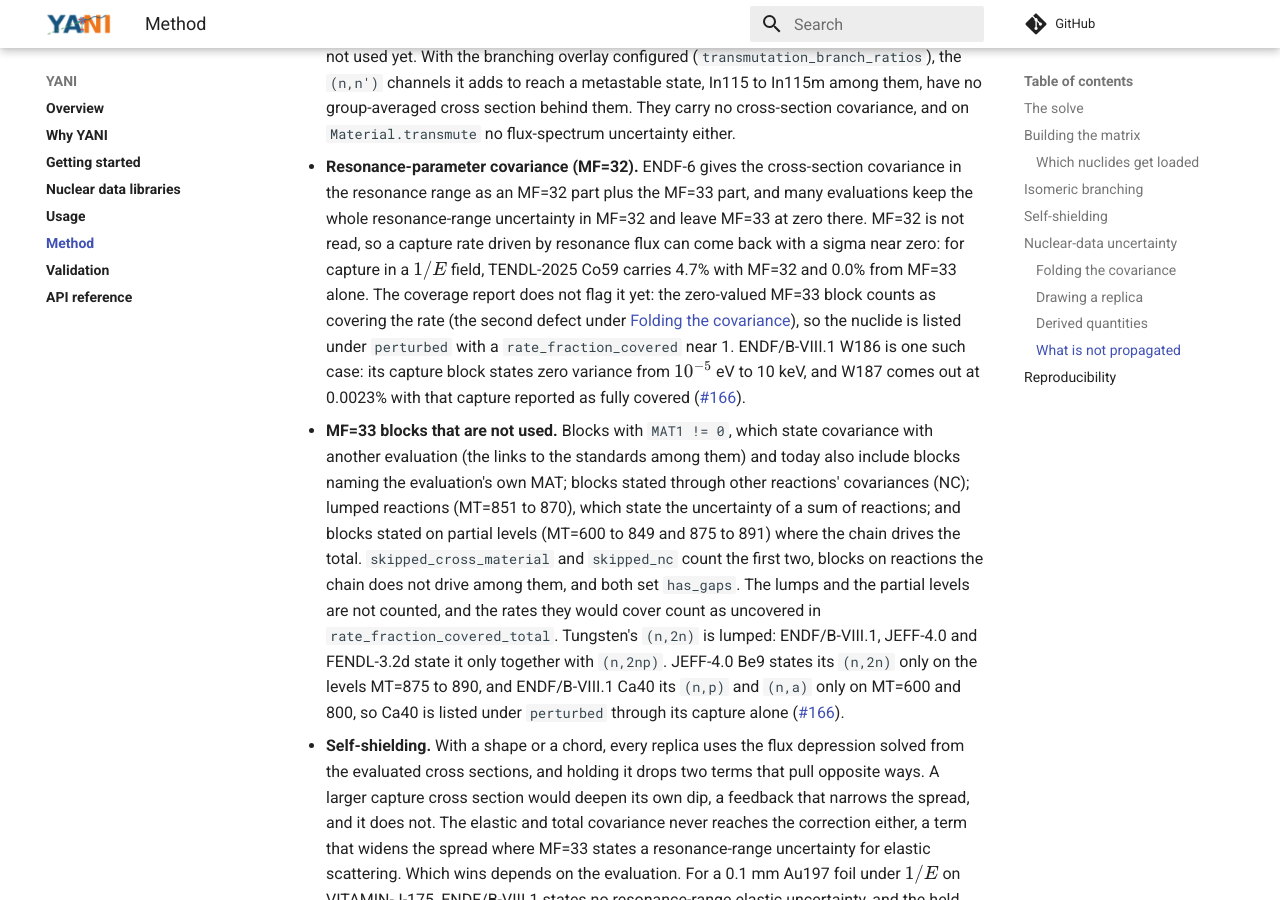
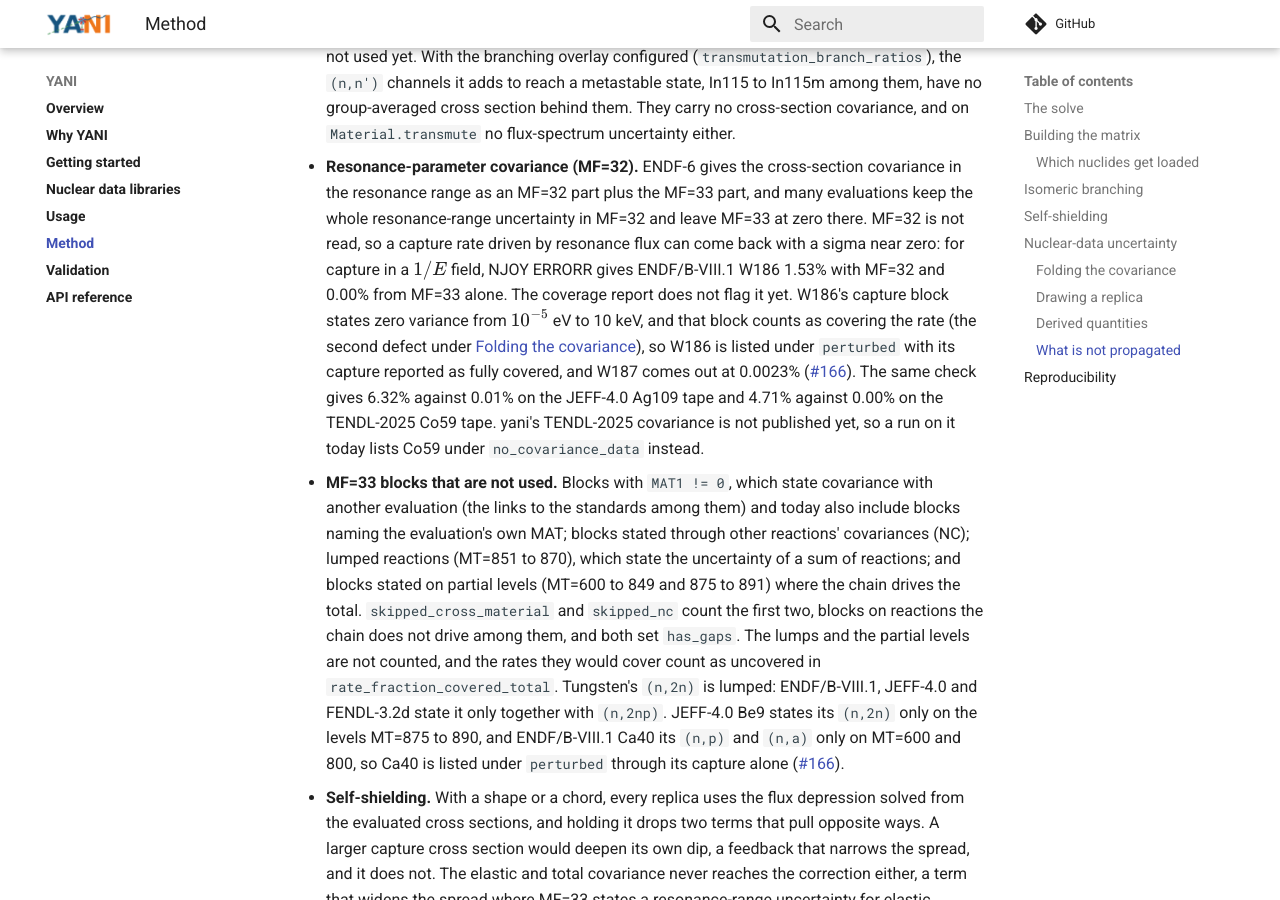
Before and after one commit to fusion-neutronics/yani, an MkDocs documentation site: the page built from docs/method.md, in a window 1280 px wide and 900 px high, scrolled down 6915 px. Built offline with MkDocs 1.6.1 and Material for MkDocs 9.7.7, drawn with Linux system fonts in a browser that asks for light colours; comment, search, counter and statistics services are not loaded.

Commit message:
Lead the MF=32 case with an evaluation whose covariance is published
The MF=32 bullet opened on TENDL-2025 Co59 and then said the nuclide is
listed under perturbed with a coverage near 1. TENDL-2025 covariance is
not published, so a run on it today lists Co59 under no_covariance_data.
The bullet now leads with ENDF/B-VIII.1 W186 (1.53% with MF=32 against
0.00% without, NJOY ERRORR per core #166), which does show that
behaviour, and labels the Co59 and Ag109 figures as the tapes'.

```diff
--- a/docs/method.md
+++ b/docs/method.md
@@ -331,15 +331,17 @@ where.
   covariance in the resonance range as an MF=32 part plus the MF=33 part, and
   many evaluations keep the whole resonance-range uncertainty in MF=32 and leave
   MF=33 at zero there. MF=32 is not read, so a capture rate driven by resonance
-  flux can come back with a sigma near zero: for capture in a $1/E$ field,
-  TENDL-2025 Co59 carries 4.7% with MF=32 and 0.0% from MF=33 alone. The
-  coverage report does not flag it yet: the zero-valued MF=33 block counts as
-  covering the rate (the second defect under
-  [Folding the covariance](#folding-the-covariance)), so the nuclide is listed
-  under `perturbed` with a `rate_fraction_covered` near 1. ENDF/B-VIII.1 W186 is
-  one such case: its capture block states zero variance from $10^{-5}$ eV to
-  10 keV, and W187 comes out at 0.0023% with that capture reported as fully
-  covered ([#166][core166]).
+  flux can come back with a sigma near zero: for capture in a $1/E$ field, NJOY
+  ERRORR gives ENDF/B-VIII.1 W186 1.53% with MF=32 and 0.00% from MF=33 alone.
+  The coverage report does not flag it yet. W186's capture block states zero
+  variance from $10^{-5}$ eV to 10 keV, and that block counts as covering the
+  rate (the second defect under
+  [Folding the covariance](#folding-the-covariance)), so W186 is listed under
+  `perturbed` with its capture reported as fully covered, and W187 comes out at
+  0.0023% ([#166][core166]). The same check gives 6.32% against 0.01% on the
+  JEFF-4.0 Ag109 tape and 4.71% against 0.00% on the TENDL-2025 Co59 tape.
+  yani's TENDL-2025 covariance is not published yet, so a run on it today lists
+  Co59 under `no_covariance_data` instead.
 - **MF=33 blocks that are not used.** Blocks with `MAT1 != 0`, which state
   covariance with another evaluation (the links to the standards among them)
   and today also include blocks naming the evaluation's own MAT; blocks stated
```
